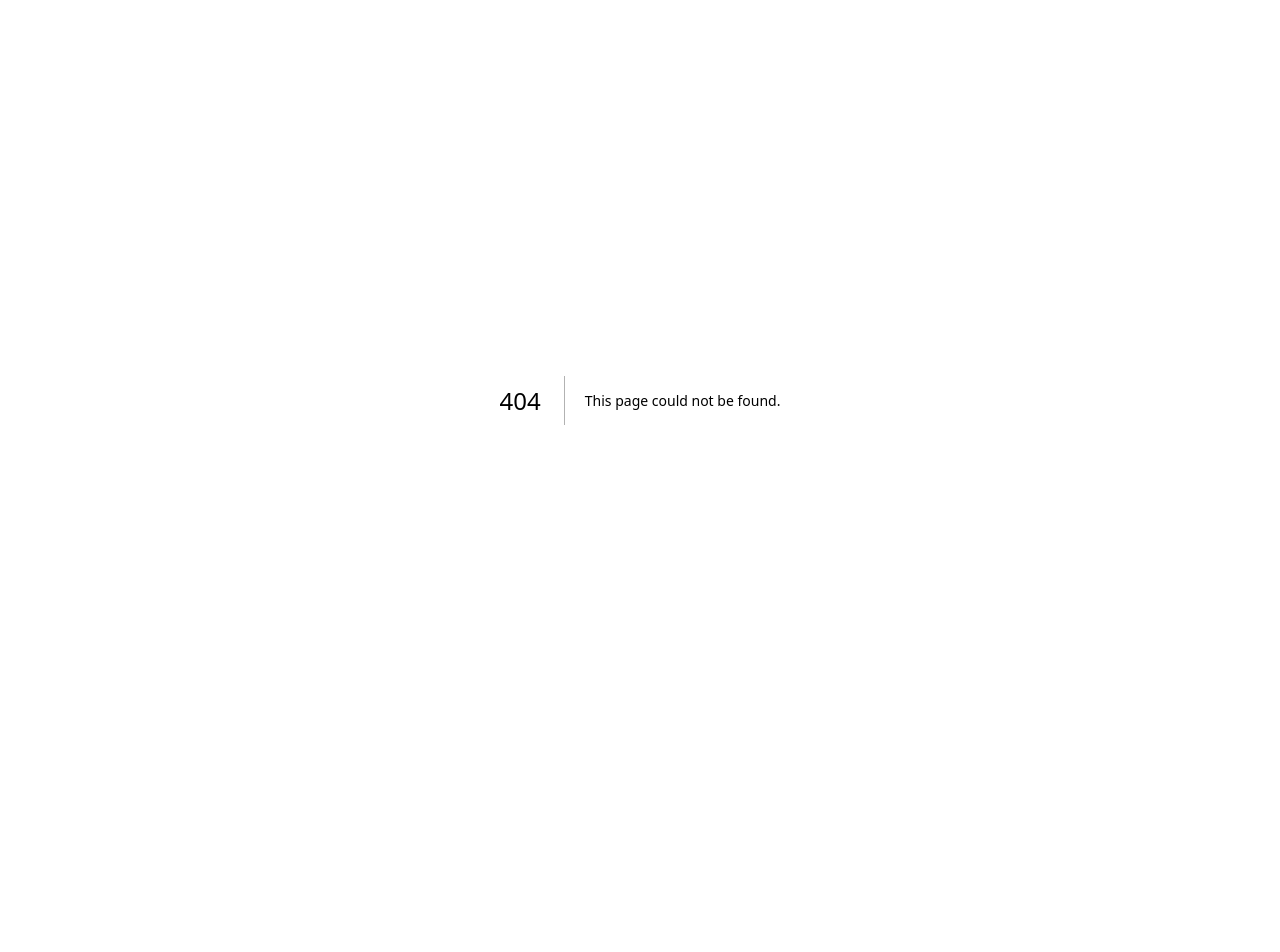
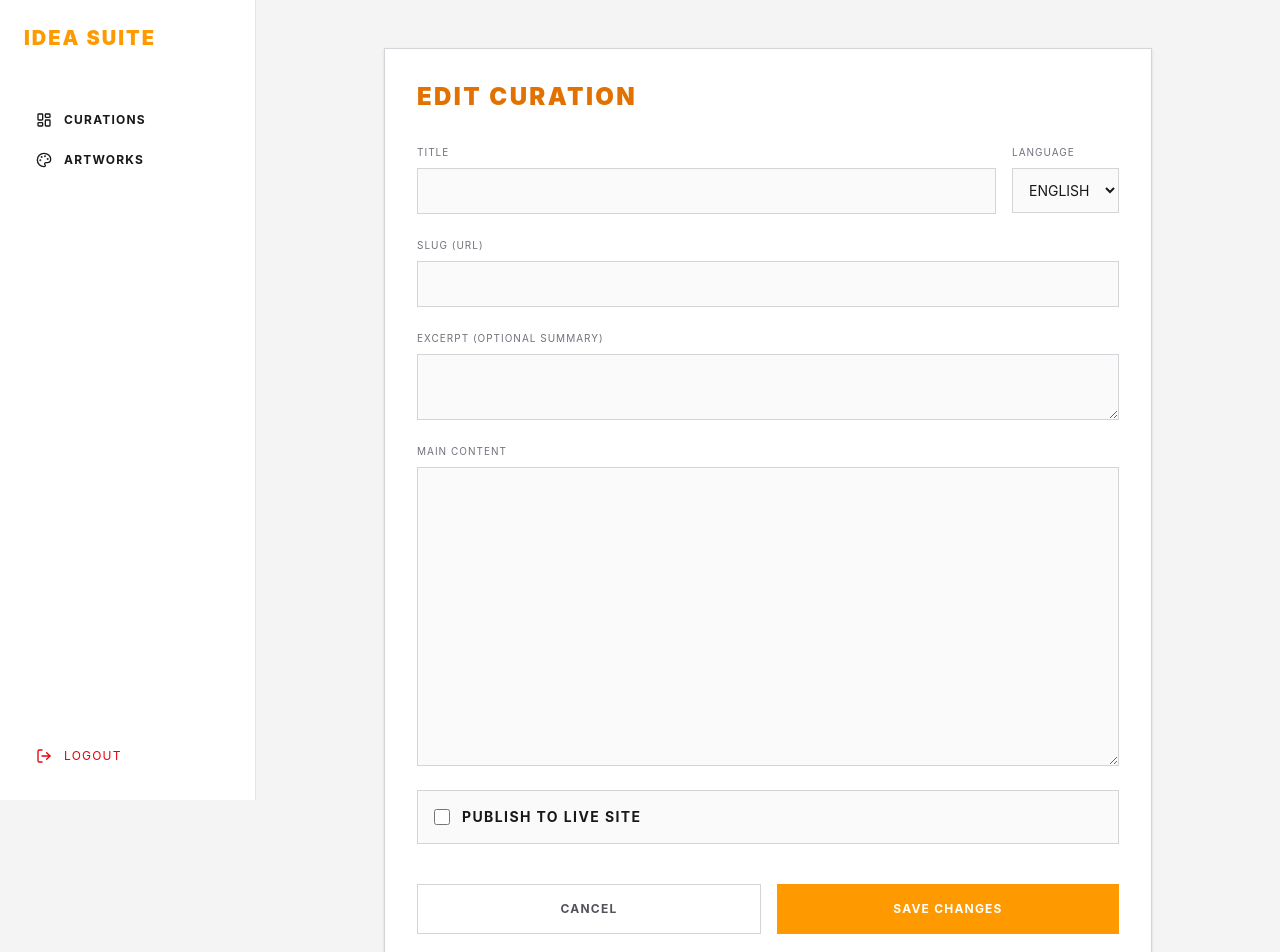
Before and after one commit to auibsal/monorepo, a Next.js app in the folder apps/dashboard/: page /edit/1 in a window 1280 px wide. Before the commit this address had no page. Shown: the top 952 px of the page. Before the commit the page ends 800 px from the top, so only its background shows below. Built offline with nearby package versions, Linux system fonts and the light colour scheme; no server answers; the database is empty.

Commit message:
Create page.tsx
Signed-off-by: Shaheen K. Farjo <shaheen.farjo@gmail.com>

```diff
--- /dev/null
+++ b/apps/dashboard/src/app/edit/[id]/page.tsx
@@ -0,0 +1,93 @@
+'use client';
+
+import { useEffect, useState, use } from 'react';
+import { createClient } from '@repo/supabase/client';
+import { useRouter } from 'next/navigation';
+import { Navigation } from '@/components/Navigation';
+
+export default function EditCuration({ params }: { params: Promise<{ id: string }> }) {
+  const resolvedParams = use(params);
+  const router = useRouter();
+  const supabase = createClient();
+  const [loading, setLoading] = useState(true);
+  const [saving, setSaving] = useState(false);
+
+  const [form, setForm] = useState({ title: '', slug: '', content: '', excerpt: '', language: 'en', published: false });
+
+  useEffect(() => {
+    async function fetchPost() {
+      const { data } = await supabase.from('curations' as any).select('*').eq('id', resolvedParams.id).single();
+      if (data) setForm({ title: data.title, slug: data.slug, content: data.content, excerpt: data.excerpt || '', language: data.language || 'en', published: data.published });
+      setLoading(false);
+    }
+    fetchPost();
+  }, [resolvedParams.id]);
+
+  async function handleUpdate(e: React.FormEvent) {
+    e.preventDefault();
+    setSaving(true);
+    const { error } = await supabase.from('curations' as any).update(form).eq('id', resolvedParams.id);
+    setSaving(false);
+    if (!error) router.push('/');
+    else alert("Error: " + error.message);
+  }
+
+  if (loading) return <div className="min-h-screen bg-zinc-100 flex justify-center items-center text-amber-600 font-bold tracking-widest uppercase">Loading...</div>;
+
+  return (
+    <div className="flex flex-col md:flex-row min-h-screen font-sans bg-zinc-100">
+      <Navigation />
+      <main className="flex-1 md:ml-64 p-6 md:p-12">
+        <div className="max-w-3xl mx-auto bg-white border border-zinc-300 p-8 shadow-sm">
+          <h1 className="text-2xl font-black uppercase tracking-widest mb-8 text-amber-600">Edit Curation</h1>
+
+          <form onSubmit={handleUpdate} className="flex flex-col gap-6">
+            <div className="flex flex-col md:flex-row gap-4">
+              <div className="flex-1 flex flex-col gap-2">
+                <label className="text-[10px] uppercase tracking-widest text-zinc-500">Title</label>
+                <input type="text" dir="auto" value={form.title} onChange={e => setForm({...form, title: e.target.value})} required
+                  className="bg-zinc-50 border border-zinc-300 p-3 text-sm font-bold focus:border-amber-500 outline-none w-full" />
+              </div>
+              <div className="flex flex-col gap-2">
+                <label className="text-[10px] uppercase tracking-widest text-zinc-500">Language</label>
+                <select value={form.language} onChange={e => setForm({...form, language: e.target.value})} className="bg-zinc-50 border border-zinc-300 p-3 text-sm uppercase outline-none">
+                  <option value="en">English</option><option value="ar">Arabic</option><option value="both">Both</option>
+                </select>
+              </div>
+            </div>
+
+            <div className="flex flex-col gap-2">
+              <label className="text-[10px] uppercase tracking-widest text-zinc-500">Slug (URL)</label>
+              <input type="text" value={form.slug} onChange={e => setForm({...form, slug: e.target.value})} required
+                className="bg-zinc-50 border border-zinc-300 p-3 text-sm lowercase focus:border-amber-500 outline-none w-full" />
+            </div>
+
+            <div className="flex flex-col gap-2">
+              <label className="text-[10px] uppercase tracking-widest text-zinc-500">Excerpt (Optional Summary)</label>
+              <textarea dir="auto" value={form.excerpt} onChange={e => setForm({...form, excerpt: e.target.value})} rows={2}
+                className="bg-zinc-50 border border-zinc-300 p-3 text-sm focus:border-amber-500 outline-none w-full" />
+            </div>
+
+            <div className="flex flex-col gap-2">
+              <label className="text-[10px] uppercase tracking-widest text-zinc-500">Main Content</label>
+              <textarea dir="auto" value={form.content} onChange={e => setForm({...form, content: e.target.value})} required rows={12}
+                className="bg-zinc-50 border border-zinc-300 p-3 text-sm focus:border-amber-500 outline-none w-full leading-relaxed" />
+            </div>
+
+            <div className="flex items-center gap-3 border border-zinc-300 p-4 bg-zinc-50">
+              <input type="checkbox" id="publish" checked={form.published} onChange={e => setForm({...form, published: e.target.checked})} className="w-4 h-4 accent-amber-500" />
+              <label htmlFor="publish" className="text-sm font-bold uppercase tracking-widest cursor-pointer text-zinc-900">Publish to Live Site</label>
+            </div>
+
+            <div className="flex gap-4 mt-4">
+              <button type="button" onClick={() => router.push('/')} className="flex-1 border border-zinc-300 py-4 uppercase text-xs tracking-widest font-bold text-zinc-600 hover:bg-zinc-50 transition-colors">Cancel</button>
+              <button type="submit" disabled={saving} className="flex-1 bg-amber-500 text-white py-4 uppercase text-xs tracking-widest font-bold hover:bg-amber-400 transition-colors disabled:opacity-50">
+                {saving ? 'Updating...' : 'Save Changes'}
+              </button>
+            </div>
+          </form>
+        </div>
+      </main>
+    </div>
+  );
+}
```
